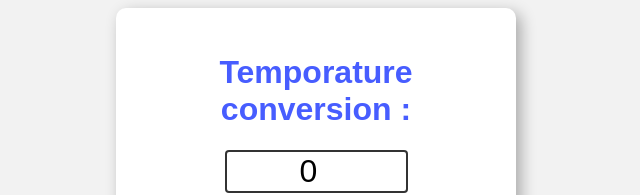
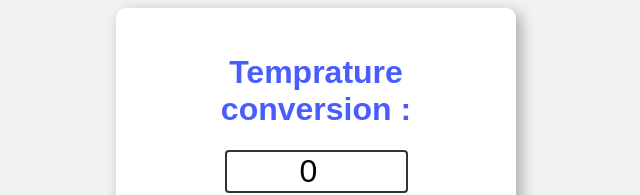
Before and after one commit to neelakandan-01/Temporature_Conversion, a plain HTML site: page index.html in a window 1280 px wide. Shown: the top 195 px of the page, without its empty margins (324-964 px from the left). Drawn offline with Linux system fonts and the light colour scheme.

Commit message:
Update index.html
just spellling

```diff
--- a/index.html
+++ b/index.html
@@ -10,7 +10,7 @@
 <body>
     <!-- ⭐ Temperature conversion program 🌡️ -->
     <form>
-        <h1>Temporature conversion : </h1>
+        <h1>Temprature conversion : </h1>
         <input type="number" id="textBox" value="0"><br>
 
         <input type="radio" id="toFarenheit" name="unit">
```
